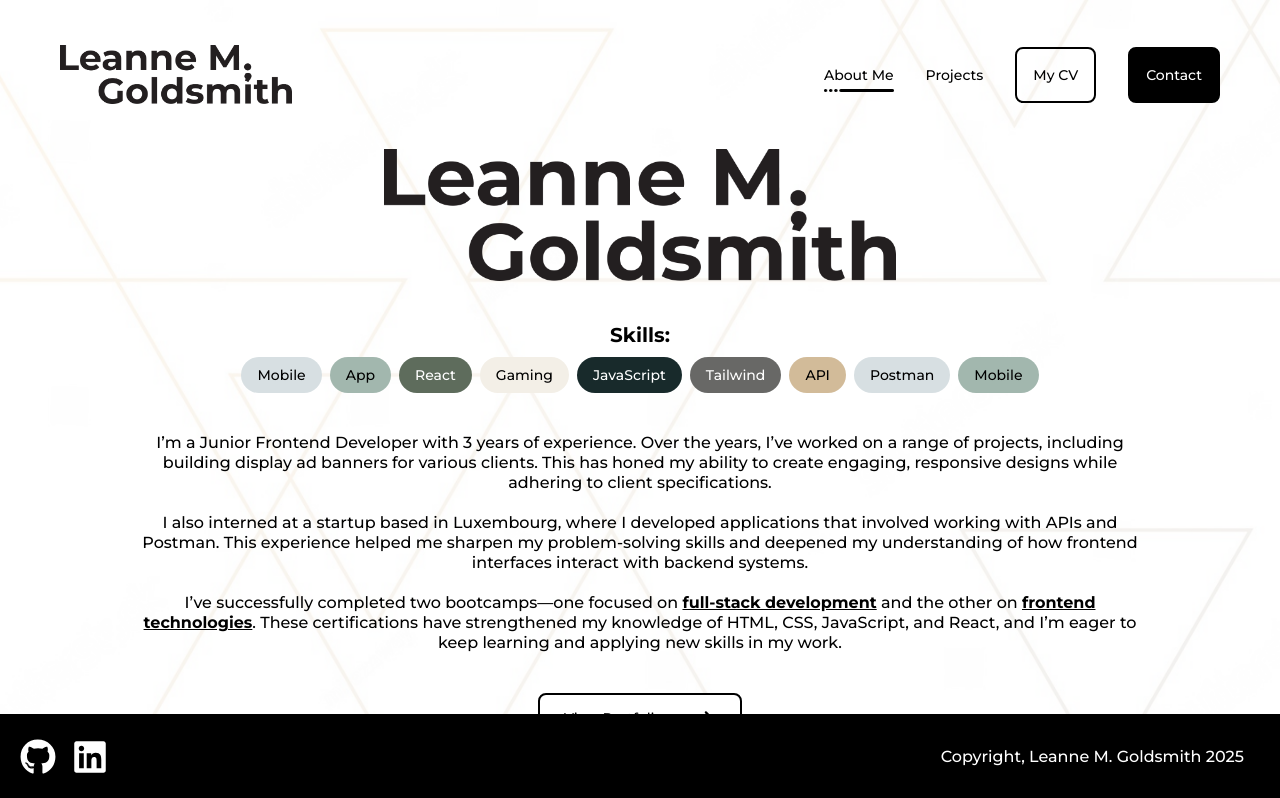
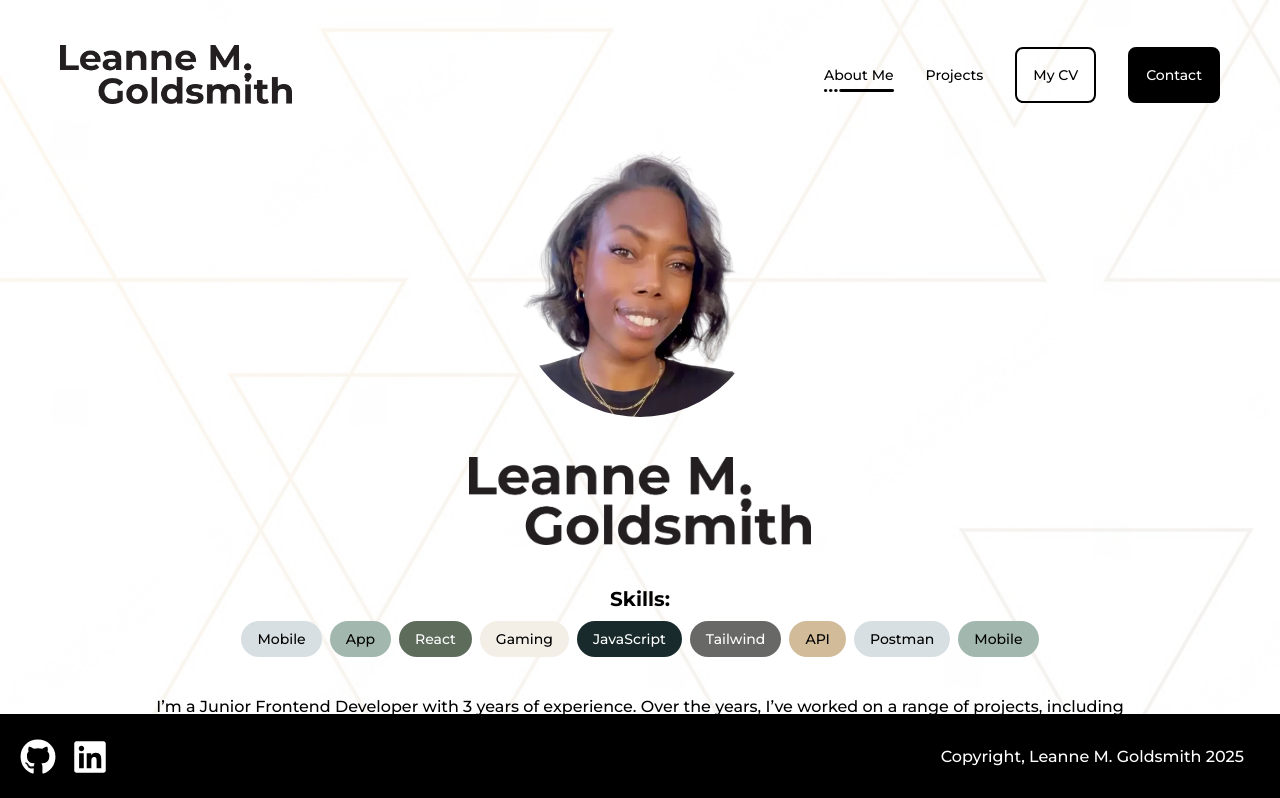
Before and after one commit to LeanneCodes/cybersecurity-portfolio, a Next.js app: page /about in a window 1280 px wide. Shown: the top 798 px of the page. Built offline with nearby package versions, Linux system fonts and the light colour scheme.

Commit message:
show an image of myself on smaller devices - about page

```diff
--- a/app/about/page.jsx
+++ b/app/about/page.jsx
@@ -8,7 +8,7 @@ import Labels from '@/components/Labels/Labels';
 const page = () => {
   return (
     <div className='xxs:flex xxs:flex-col xxs:pr-0 absolute top-[149px] 2xl:flex-row 2xl:pr-40 4xl:pt-10 flex pr-48 pb-[86px]'>
-        <div className='2xl:justify-center 2xl:mt-[-60px] flex items-start flex-col w-1/2'>
+        <div className='2xl:justify-center flex items-start flex-col w-1/2'>
             <Image
                 alt="Triangles with an image of Leanne"
                 src={"/about-photo.png"}
@@ -18,6 +18,16 @@ const page = () => {
                 className="xxs:hidden 2xl:block 2xl:scale-125 2xl:left-[62px] relative left-0 top-0"
             />
         </div>
+        <div className='flex justify-center mb-10'>
+            <Image
+                alt="Image of Leanne"
+                src={"/leanne-img.png"}
+                width={500}
+                height={500}
+                id="leanne-img"
+                className="rounded-full xxs:w-[175px] md:w-[200px] lg:w-[250px] xxs:block 2xl:hidden"
+            />
+        </div>
         <div className='xxs:w-4/5 xxs:mx-auto flex flex-col justify-around items-start w-1/2'>
             <div className='mb-10 md:w-full md:flex md:justify-center 2xl:justify-start'>
                 <Image
@@ -25,7 +35,7 @@ const page = () => {
                     alt="Logo"
                     width={500}
                     height={64}
-                    className="xs:w-3/5 xs:mx-auto lg:w-1/2 2xl:ml-0"
+                    className="xs:w-3/5 xs:mx-auto lg:w-1/3 2xl:ml-0"
                 />
             </div>
 
@@ -55,7 +65,7 @@ const page = () => {
             </div>
 
             <Link href="/projects" className='xxs:w-full xxs:mx-auto xxs:flex xxs:justify-center 2xl:justify-start'>
-                <OutlineButton className="xxs:w-[70%] xxs:mx-auto xxs:text-sm xxs:h-[50px] xs:w-[50%] sm:w-[38%] md:w-[32%] lg:w-1/4 xl:w-[20%] 2xl:w-[23%] 2xl:ml-0 mb-10 text-[20px] bg-white h-[60px] w-[230px] flex justify-around items-center relative z-10 group">
+                <OutlineButton className="xxs:mx-auto xxs:text-sm xxs:h-[50px] 2xl:ml-0 mb-10 text-[20px] bg-white h-[60px] w-[200px] flex justify-around items-center relative z-10 group">
                     View Portfolio
                     <HiOutlineArrowLongRight className="text-4xl transition-transform duration-300 group-hover:translate-x-2" />
                 </OutlineButton>
--- a/app/page.js
+++ b/app/page.js
@@ -22,7 +22,7 @@ export default function Home() {
         </h1>
 
         <Link href="/projects">
-          <OutlineButton className="xxs:w-[60%] xxs:mx-auto xxs:text-sm xxs:h-[50px] xs:w-[38%] sm:w-[30%] md:w-[25%] lg:ml-[100px] lg:w-[19%] xl:w-[15%] 2xl:w-[15%] mt-[50px] 4xl:w-[13%] 4xl:ml-[200px] text-[20px] bg-white h-[60px] w-[230px] flex justify-around items-center relative z-10 group">
+          <OutlineButton className="xxs:mx-auto xxs:text-sm xxs:h-[50px] lg:ml-[100px] mt-[50px] 4xl:ml-[200px] text-[20px] bg-white h-[60px] w-[200px] flex justify-around items-center relative z-10 group">
             View Portfolio
             <HiOutlineArrowLongRight className="text-4xl transition-transform duration-300 group-hover:translate-x-2" />
           </OutlineButton>
```
Also changed, not shown: public/leanne-img.png (added).
